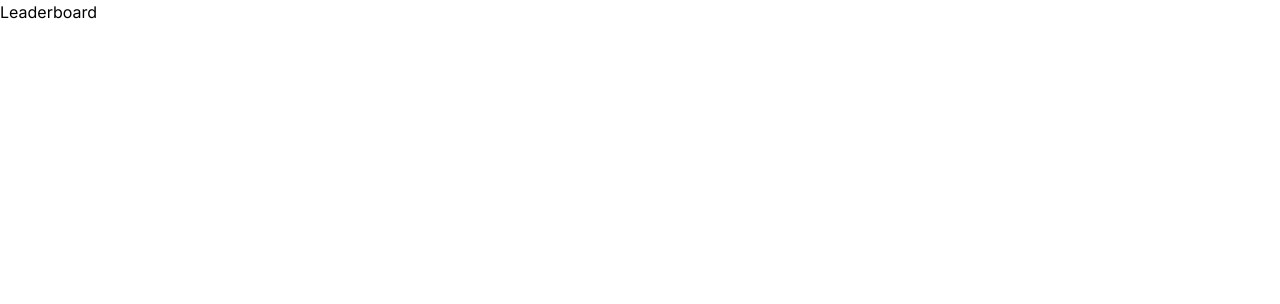
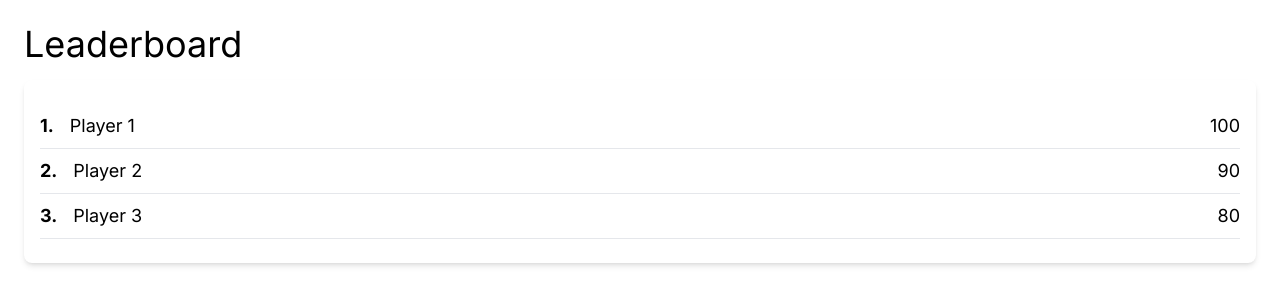
Before and after one commit to patrick-gu/food-fill, a Next.js app: page /leaderboard in a window 1280 px wide. Shown: the top 304 px of the page. Built offline with nearby package versions, Linux system fonts and the light colour scheme.

Commit message:
simple leaderboard

```diff
--- a/src/app/leaderboard/page.tsx
+++ b/src/app/leaderboard/page.tsx
@@ -1,9 +1,32 @@
 "use client";
 
+import { useState } from 'react';
+
 export default function LeaderboardPage() {
+    const [players, setPlayers] = useState([
+        { name: 'Player 1', score: 100 },
+        { name: 'Player 2', score: 90 },
+        { name: 'Player 3', score: 80 },
+        // Add more players as needed
+    ]);
+
+    // Sort players by score in descending order
+    players.sort((a, b) => b.score - a.score);
+
     return (
-        <div>
-        <h1>Leaderboard</h1>
+        <div className="p-6">
+            <h1 className="text-4xl mb-4">Leaderboard</h1>
+            <div className="bg-white shadow-md rounded-lg px-4 py-6">
+                {players.map((player, index) => (
+                    <div key={index} className="flex justify-between items-center py-2 border-b">
+                        <div className="flex items-center">
+                            <span className="text-lg font-bold">{index + 1}.</span>
+                            <span className="ml-4 text-lg">{player.name}</span>
+                        </div>
+                        <span className="text-lg">{player.score}</span>
+                    </div>
+                ))}
+            </div>
         </div>
     );
-    }
+}
```
